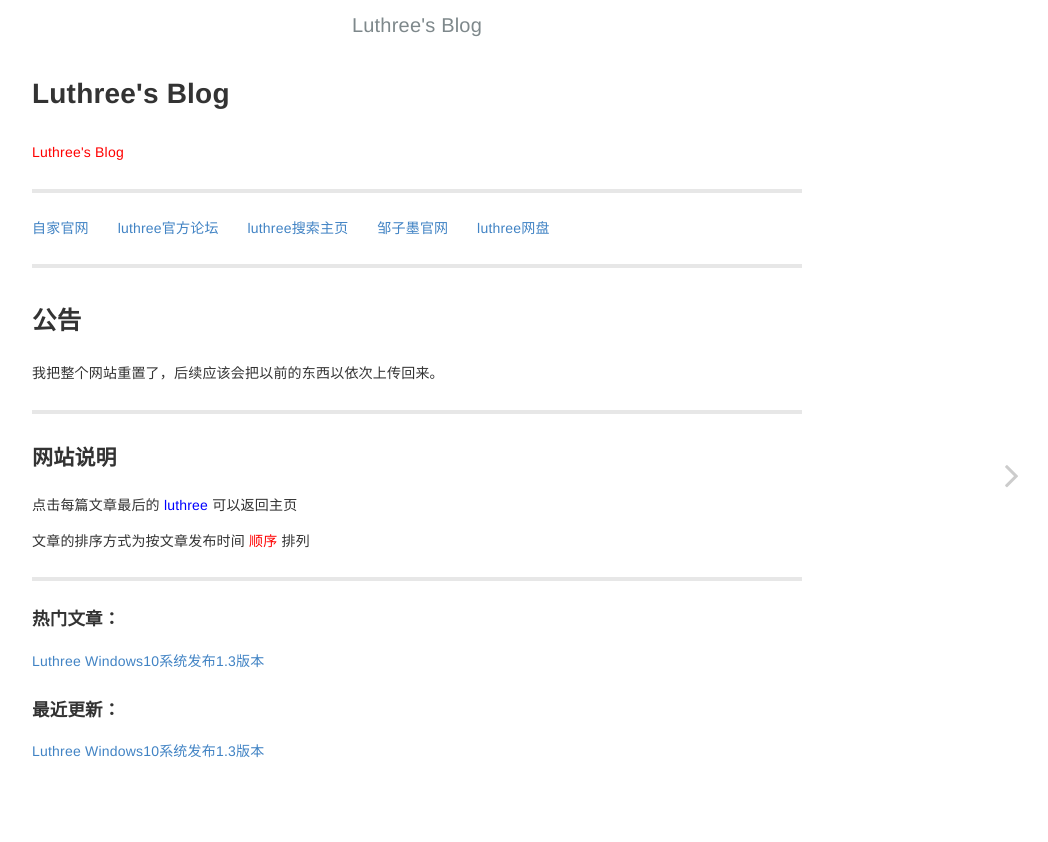
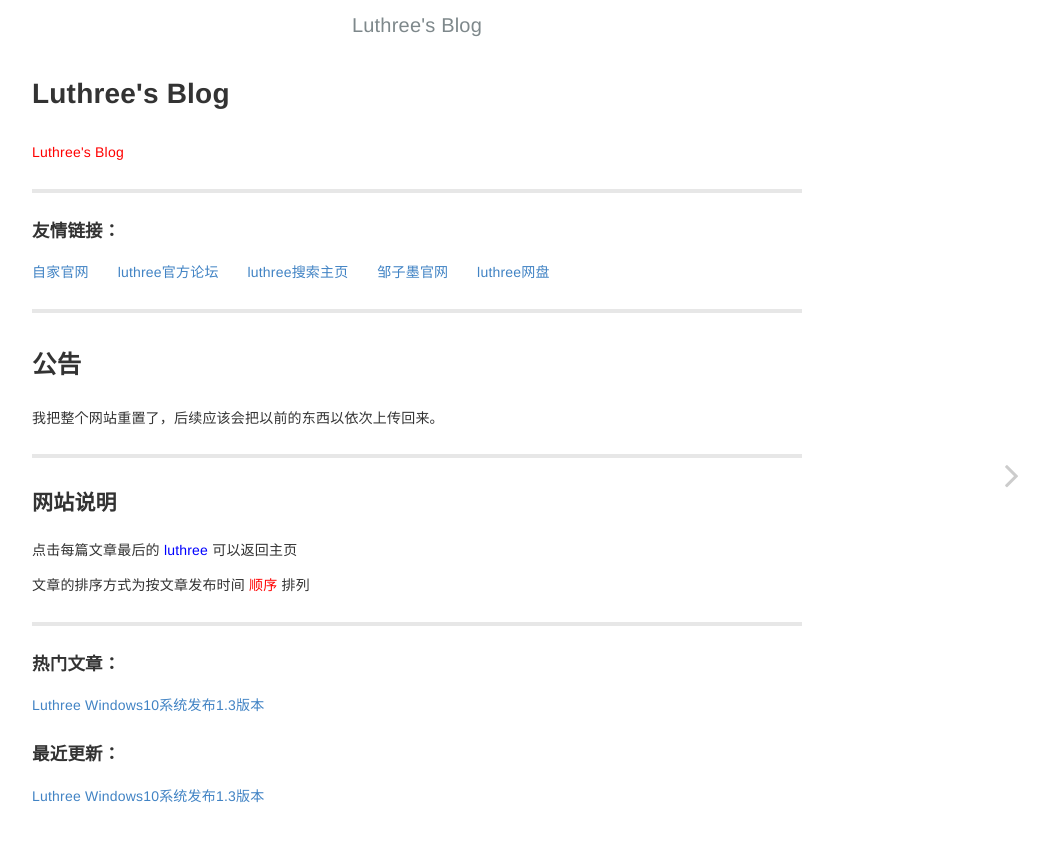
Before and after one commit to luthree/lusurui-luthree.github.io, a Jekyll site: the page built from index.md, in a window 1280 px wide. Shown: the top 842 px of the page, without its empty margins (223-1271 px from the left). Built offline with Jekyll 4.4.1, drawn with Linux system fonts in a browser that asks for light colours; nearby versions of some CDN libraries; library files that are not in the unit come from our copies.

Commit message:
Update index.md

```diff
--- a/index.md
+++ b/index.md
@@ -5,6 +5,8 @@
 <font color="red">Luthree's Blog</font>
 
 ------
+
+#### 友情链接：
 
 [自家官网](https://zjxp.luthree.tk)&ensp;&ensp;&ensp;&ensp;[luthree官方论坛](http://bbs.luthree.ml)&ensp;&ensp;&ensp;&ensp;[luthree搜索主页](https://s.luthree.tk/)&ensp;&ensp;&ensp;&ensp;[邹子墨官网](https://zzm.luthree.tk)&ensp;&ensp;&ensp;&ensp;[luthree网盘](http://pan.luthree.tk)
 
```
